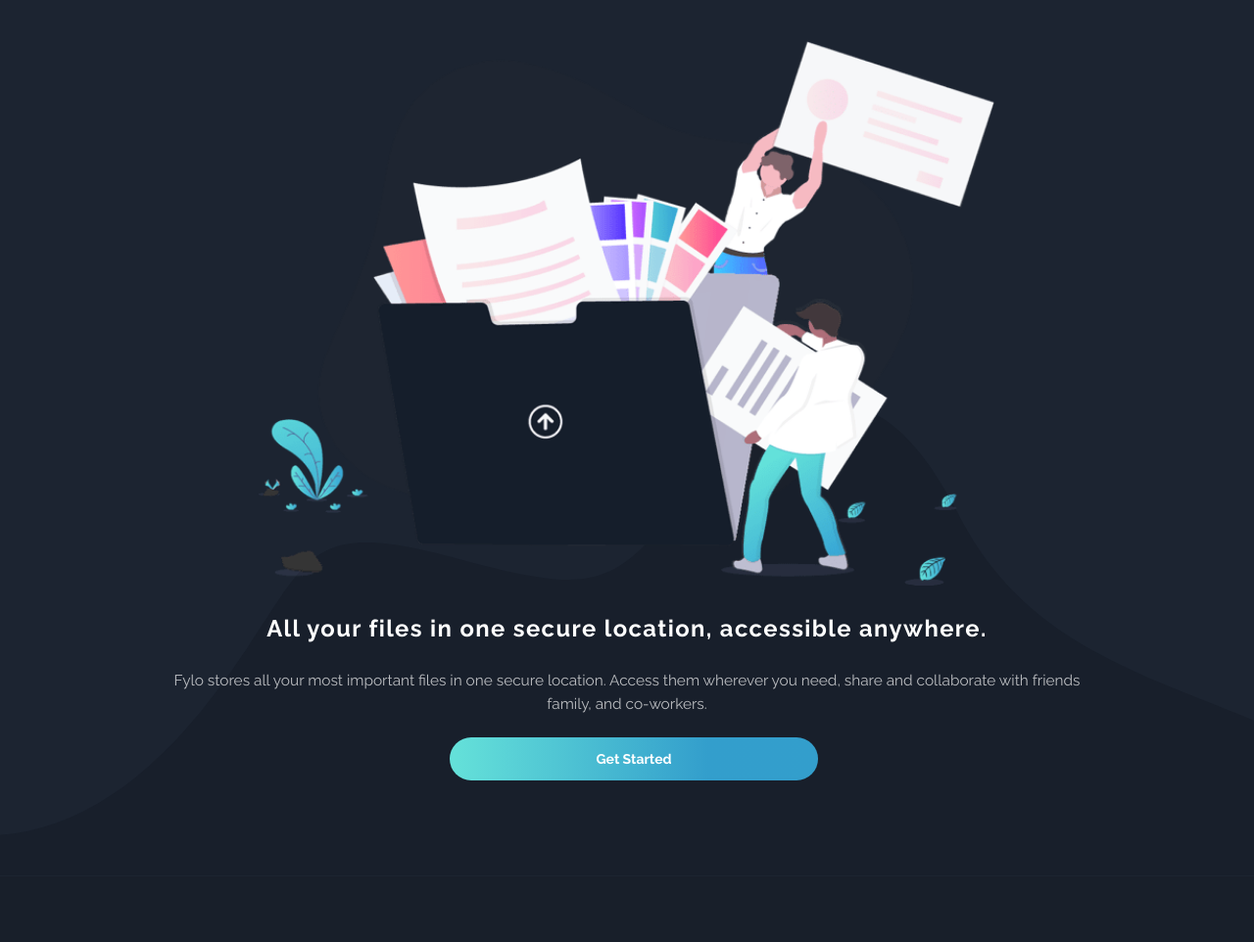
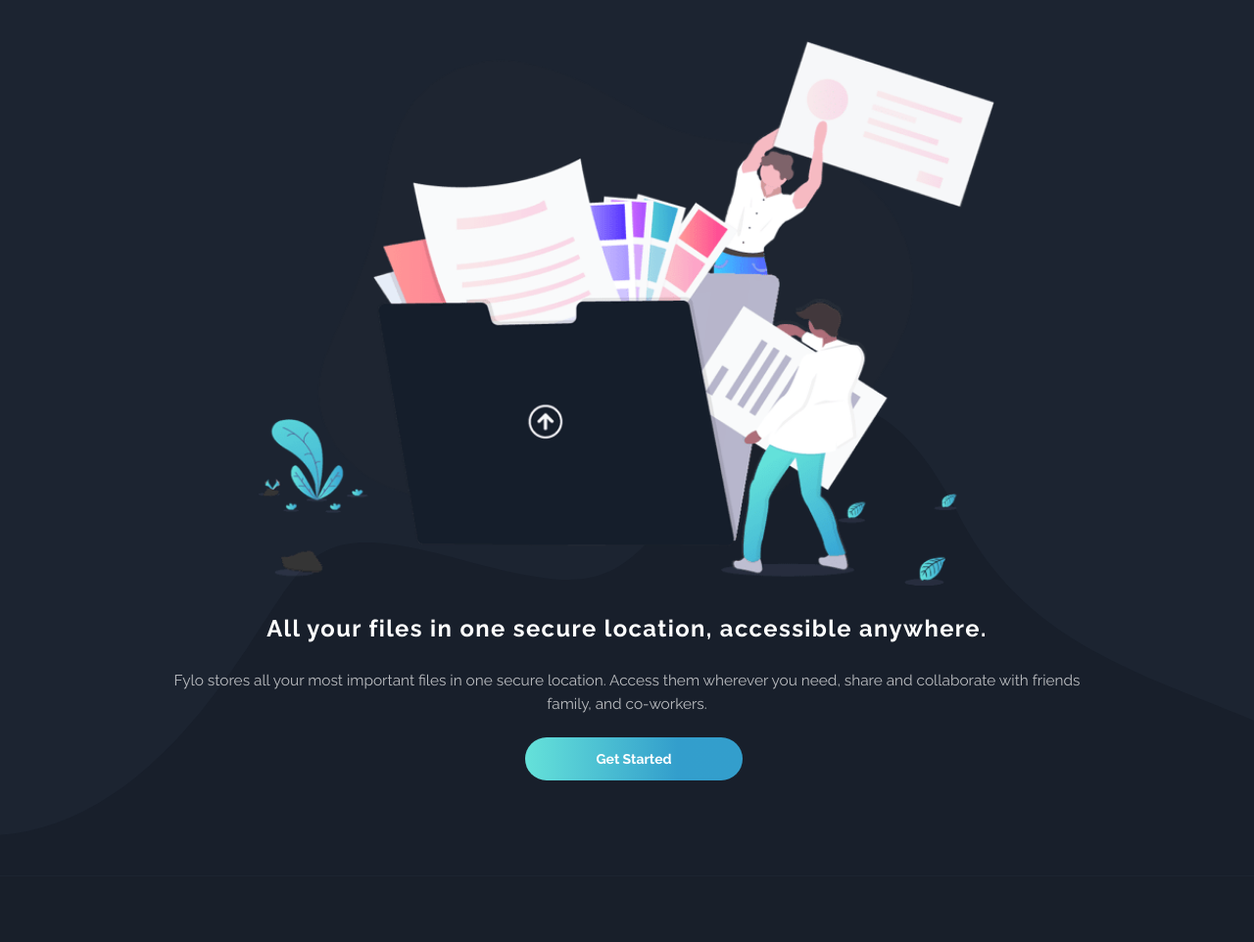
Before and after one commit to GuiSilveira/Fylo-Landing-Page, a plain HTML site: page index.html in a window 1280 px wide. Shown: the part 98-1060 px from the top of the page at 98% size. Drawn offline with nearby package versions, Linux system fonts and the light colour scheme.

Commit message:
Fixing btn bug

```diff
--- a/css/call.css
+++ b/css/call.css
@@ -58,6 +58,10 @@
   .call-subtitle {
     padding: 0 10rem;
   }
+
+  .call-btn {
+    max-width: 222px;
+  }
 }
 
 @media (min-width: 1440px) {
--- a/index.html
+++ b/index.html
@@ -68,7 +68,7 @@
           Access them wherever you need, share and collaborate with friends
           family, and co-workers.
         </h2>
-        <button class="btn">Get Started</button>
+        <button class="btn call-btn">Get Started</button>
       </section>
       <section class="icons-section" id="features">
         <div class="icons-div">
```
